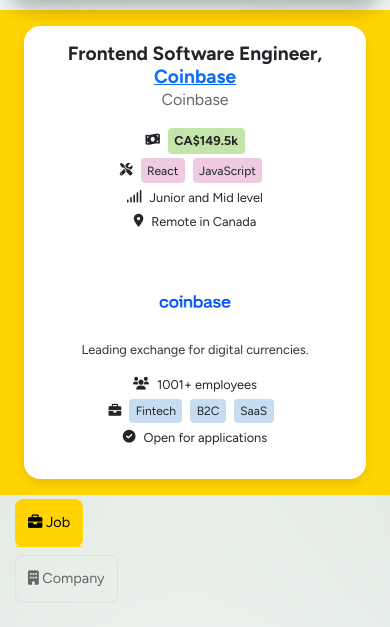
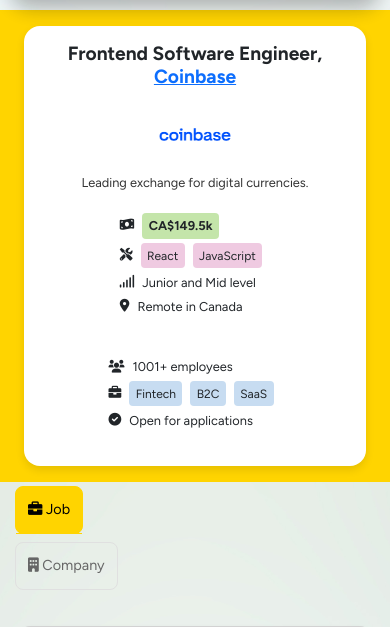
Before and after one commit to lawrence-ivan-reyes/acs-2330-final-project, a Flask app: template templates/matches.html in a window 390 px wide. Shown: the part 76-703 px from the top of the page. Run offline with Flask 3, Linux system fonts and the light colour scheme; the template is opened without the code that fills it: most values are stand-ins (such as "Sample title", 1, 10 or a date in 2020); grey boxes marked "Sample" are stand-in pictures.

Commit message:
fix layout of job match card for mobile

```diff
--- a/static/matches.css
+++ b/static/matches.css
@@ -142,6 +142,26 @@
   margin: 0.5rem 0;
   display: flex;
   align-items: center;
+}
+
+.job-details-left-align {
+  text-align: left !important;
+  width: fit-content;
+}
+
+.job-details-left-align li {
+  justify-content: flex-start !important;
+  text-align: left !important;
+}
+
+.company-details-left-align {
+  text-align: left !important;
+  width: fit-content;
+}
+
+.company-details-left-align li {
+  justify-content: flex-start !important;
+  text-align: left !important;
 }
 
   .job-details li i,
--- a/templates/matches.html
+++ b/templates/matches.html
@@ -53,22 +53,27 @@
         <div class="card-container d-flex align-items-center justify-content-between">
           <div class="left-section">
             <h3 class="job-title">{{ jobTitle }}, <a href="{{ companyUrl }}">{{ companyName }}</a></h3>
-            <p class="company-name">{{ companyName }}</p>
-            <ul class="job-details">
+            <div class="text-center mb-3">
+              <img src="{{ companyLogo }}" alt="Company Logo" class="company-logo">
+              <p class="company-slogan">{{ companySlogan }}</p>
+            </div>
+            <div class="d-flex justify-content-center">
+              <ul class="job-details job-details-left-align">
               <li><i class="fas fa-money-bill-wave"></i> <span class="highlight">{{ salary }}</span> + Target bonus & target equity</li>
               <li><i class="fas fa-tools"></i> <span class="skill">{{ skill1 }}</span> <span class="skill">{{ skill2 }}</span></li>
               <li><i class="fas fa-signal"></i> {{ experienceLevel }}</li>
               <li><i class="fas fa-map-marker-alt"></i> {{ jobLocation }}</li>
-            </ul>
+              </ul>
+            </div>
           </div>
           <div class="right-section text-center">
-            <img src="{{ companyLogo }}" alt="Company Logo" class="company-logo">
-            <p class="company-slogan">{{ companySlogan }}</p>
-            <ul class="company-details">
+            <div class="d-flex justify-content-center">
+              <ul class="company-details company-details-left-align">
               <li><i class="fas fa-users"></i> {{ companySize }} employees</li>
               <li><i class="fas fa-briefcase"></i> <span class="industry">{{ industry }}</span></li>
               <li><i class="fas fa-check-circle"></i> {{ applicationStatus }}</li>
-            </ul>
+              </ul>
+            </div>
           </div>
         </div>
       </div>
@@ -451,7 +456,6 @@
       const job = jobs[currentJobIndex];
 
       document.querySelector(".job-title").innerHTML = `${job.title}, <a href="${job.link}" target="_blank">${job.company}</a>`;
-      document.querySelector(".company-name").innerText = job.company;
       document.querySelector(".company-logo").src = job.logo;
       document.querySelector(".highlight").innerText = job.salary;
       document.querySelector(".job-details").innerHTML = `
```
Lines whose indentation alone changed are shown as unchanged.
